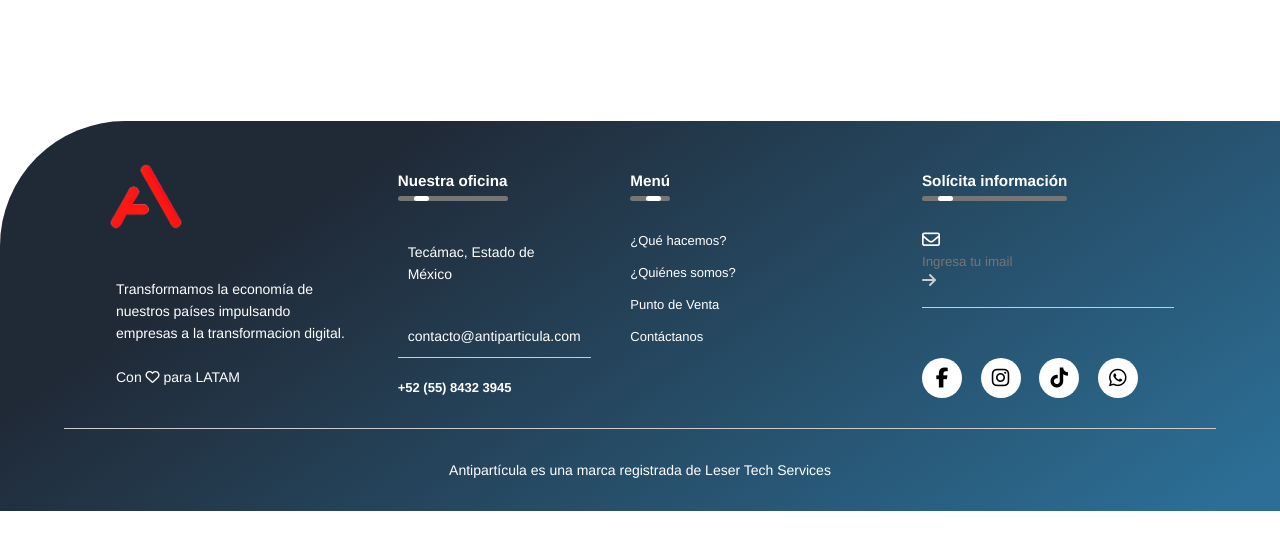
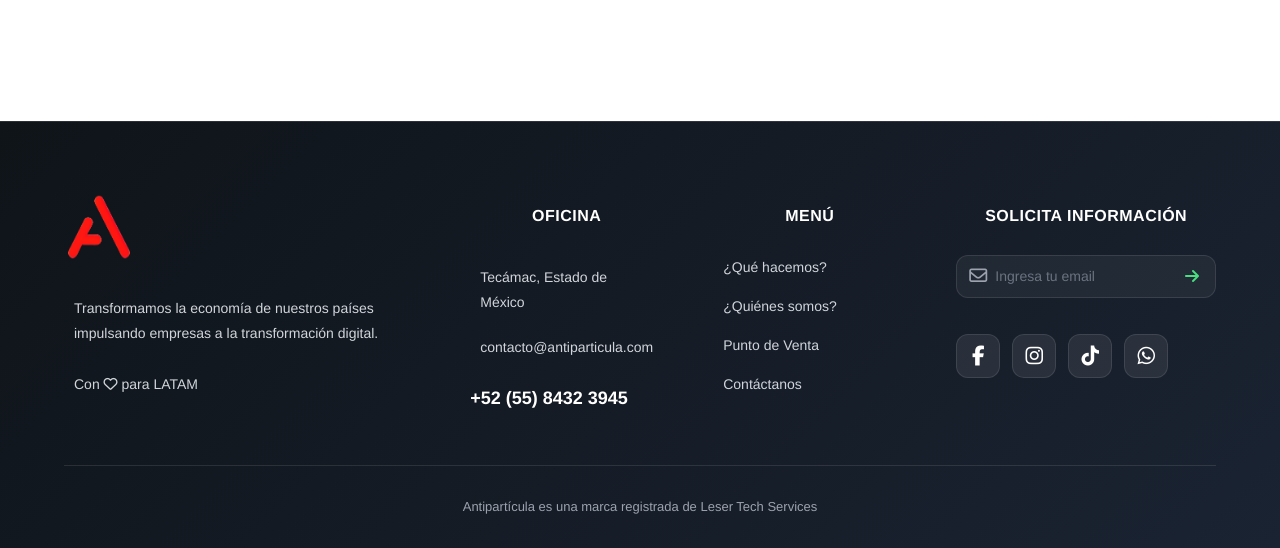
Before and after one commit to LeserNovich/antiparticula, a PHP site: page /index.html in a window 1280 px wide. Shown: the part 2978-3526 px from the top of the page. Before the commit the page ends 3489 px from the top, so only its background shows below. Run offline with PHP 8.4, Linux system fonts and the light colour scheme; some libraries are stand-ins or nearby versions.

Commit message:
Se actualiza footer

```diff
--- a/public_html/css/style.css
+++ b/public_html/css/style.css
@@ -331,168 +331,243 @@ h3 {
 
 
 
-/*--------------footer ---------------*/
+/*--------------footer - Minimalista ---------------*/
 footer {
-
   width: 100%;
   bottom: 0;
-  background: linear-gradient(146deg, rgba(32,41,54,1) 23%, rgba(44,110,149,1) 96%);
-  color: #fff;
-  padding: 30px 0 20px;
-  border-top-left-radius: 125px;
-  font-size: 13px;
-  line-height: 20px;
+  background: linear-gradient(135deg, #0f1419 0%, #1a2332 100%);
+  color: #d1d5db;
+  padding: 70px 0 30px;
+  font-size: 14px;
+  line-height: 1.8;
+  border-top: 1px solid rgba(255, 255, 255, 0.1);
 }
 
 .rowFooter{
-width: 85%;
-margin: auto;
+  max-width: 1200px;
+  width: 90%;
+  margin: 0 auto;
+  display: grid;
+  grid-template-columns: 2fr 1fr 1fr 1.5fr;
+  gap: 60px;
+  padding-bottom: 50px;
+}
+
+.rowFooter p{
+  color: #d1d5db;
+  line-height: 1.8;
+  margin: 0;
+}
+
+.colFooter{
   display: flex;
-flex-wrap: wrap;
-align-items: flex-start;
-justify-content: space-between;
-}
-
-.rowFooter p{
-  color: #fff;
-}
-
-.colFooter{
-flex-basis: 25%;
-padding: 10px;
-}
-
-
-.colFooter:nth-child(2), colFooter:nth-child(3){
-  flex-basis: 15%;
+  flex-direction: column;
 }
 
 .logoFooter{
-  width: 80px;
-  margin-bottom: 30px;
+  width: 70px;
+  height: 70px;
+  margin-bottom: 24px;
+  border-radius: 12px;
 }
 
 .colFooter h3{
-  width: fit-content;
-  margin-bottom: 40px;
-  position: relative;
+  font-size: 16px;
+  font-weight: 700;
+  color: #ffffff;
+  margin-bottom: 24px;
+  letter-spacing: 0.5px;
+  text-transform: uppercase;
 }
 
 .email-id {
-  width: fit-content;
-  border-bottom: 1px solid #ccc;
-  margin: 20px 0;
-}
-
-ul li {
+  color: #4ade80;
+  margin: 16px 0;
+  font-weight: 500;
+  transition: color 0.3s ease;
+}
+
+.email-id:hover {
+  color: #22c55e;
+}
+
+.colFooter h4 {
+  color: #ffffff;
+  font-size: 18px;
+  font-weight: 600;
+  margin-top: 12px;
+}
+
+.colFooter ul {
   list-style: none;
-  margin-bottom: 12px;
-}
-
-ul li a {
+  padding: 0;
+  margin: 0;
+}
+
+.colFooter ul li {
+  list-style: none;
+  margin-bottom: 14px;
+}
+
+.colFooter ul li a {
   text-decoration: none;
-  color: #fff;
-}
-
-form {
-  padding-bottom: 15px;
+  color: #d1d5db;
+  transition: all 0.3s ease;
+  display: inline-block;
+  font-weight: 500;
+}
+
+.colFooter ul li a:hover {
+  color: #ffffff;
+  transform: translateX(4px);
+}
+
+.colFooter form {
+  padding: 0;
   display: flex;
   align-items: center;
-  justify-content: space-between;
-  border-bottom: 1px solid #ccc;
-  margin-bottom: 50px;
-}
-form .fa-regular {
+  gap: 8px;
+  background: rgba(255, 255, 255, 0.05);
+  border: 1px solid rgba(255, 255, 255, 0.1);
+  border-radius: 12px;
+  padding: 8px 12px;
+  margin-bottom: 28px;
+  transition: all 0.3s ease;
+}
+
+.colFooter form:focus-within {
+  border-color: rgba(74, 222, 128, 0.4);
+  background: rgba(255, 255, 255, 0.08);
+}
+
+.colFooter form .fa-regular {
   font-size: 18px;
-  margin-right: 10px;
-}
-
-form input {
+  color: #9ca3af;
+  flex-shrink: 0;
+}
+
+.colFooter form input {
   width: 100%;
   background: transparent;
-  color: #ccc;
+  color: #ffffff;
   border: 0;
   outline: none;
-}
-
-form button{
+  font-size: 14px;
+  font-family: inherit;
+}
+
+.colFooter form input::placeholder {
+  color: #6b7280;
+}
+
+.colFooter form button{
   background: transparent;
   border: 0;
   outline: none;
   cursor: pointer;
-}
-
-form button .fa-solid {
+  padding: 4px;
+  transition: transform 0.2s ease;
+  flex-shrink: 0;
+}
+
+.colFooter form button:hover {
+  transform: translateX(3px);
+}
+
+.colFooter form button .fa-solid {
   font-size: 16px;
-  color: #ccc;
-}
-
-.social-icons .fa-brands {text-decoration: none;
-  width: 40px;
-  height: 40px;
-  border-radius: 50%;
-  text-align: center;
-  line-height: 40px;
+  color: #4ade80;
+}
+
+.social-icons {
+  display: flex;
+  gap: 12px;
+  margin-top: 8px;
+}
+
+.social-icons .fa-brands {
+  text-decoration: none;
+  width: 44px;
+  height: 44px;
+  border-radius: 12px;
+  display: flex;
+  align-items: center;
+  justify-content: center;
   font-size: 20px;
-  color: #000;
-  background: #fff;
-  margin-right: 15px;
-  cursor: pointer;
-}
-hr{
+  color: #ffffff;
+  background: rgba(255, 255, 255, 0.08);
+  border: 1px solid rgba(255, 255, 255, 0.1);
+  transition: all 0.3s cubic-bezier(0.4, 0, 0.2, 1);
+}
+
+.social-icons .fa-brands:hover {
+  background: rgba(74, 222, 128, 0.15);
+  border-color: rgba(74, 222, 128, 0.4);
+  transform: translateY(-3px);
+  color: #4ade80;
+}
+
+footer hr{
+  max-width: 1200px;
   width: 90%;
   border: 0;
-  border-bottom: 1px solid #ccc;
-  margin: 20px auto;
+  border-top: 1px solid rgba(255, 255, 255, 0.1);
+  margin: 0 auto 30px;
 }
 
 .copyright {
-  color: #ffffff;
+  color: #9ca3af;
   text-align: center;
- }
-
+  font-size: 13px;
+  padding: 0 20px;
+}
+
+/* Eliminar underline animation - ya no se usa */
 .underline {
-  width: 100%;
-  height: 5px;
-  background: #767676;
-  border-radius: 3px;
-  position: absolute;
-  top: 25px;
-  left: 0;
-  overflow: hidden;
+  display: none;
 }
 
 .underline span{
-  width: 15px;
-  height: 100%;
-  background: #fff;
-  border-radius: 3px;
-  position: absolute;
-  top: 0;
-  left: 10px;
-  animation: moving 2s linear infinite;
- }
-
- @keyframes moving{
-  0%{
-    left: -20px;
-  }
-  100%{
-    left: 100px;
-  }
+  display: none;
 }
 
 @media (max-width: 900px) {
   footer{
     bottom: unset;
+    padding: 50px 0 30px;
+  }
+
+  .rowFooter{
+    grid-template-columns: 1fr;
+    gap: 40px;
+    padding-bottom: 40px;
   }
 
   .colFooter{
-    flex-basis: 100%;
-    }
-
-    .colFooter:nth-child(2), colFooter:nth-child(3){
-      flex-basis: 100%;
+    text-align: left;
+  }
+
+  .logoFooter{
+    margin: 0 0 20px 0;
+  }
+
+  .social-icons {
+    justify-content: flex-start;
+  }
+}
+
+@media (max-width: 600px) {
+  footer {
+    padding: 40px 0 25px;
+  }
+
+  .rowFooter {
+    gap: 35px;
+  }
+
+  .colFooter h3 {
+    font-size: 14px;
+    margin-bottom: 18px;
   }
 }
 
--- a/public_html/index.html
+++ b/public_html/index.html
@@ -155,33 +155,31 @@
     <footer>
         <div class="rowFooter">
             <div class="colFooter">
-                <img src="../img/A.png" alt="logo de antiparticula" class="logoFooter">
-                <p>Transformamos la economía de nuestros países impulsando empresas a la transformacion digital. <br>
-                    <br> Con   <i class="fa-regular fa-heart" style="color: #ffffff;"></i>   para LATAM
+                <img src="./img/A.png" alt="logo de antiparticula" class="logoFooter">
+                <p>Transformamos la economía de nuestros países impulsando empresas a la transformación digital.<br>
+                    <br>Con <i class="fa-regular fa-heart"></i> para LATAM
                 </p>
             </div>
             <div class="colFooter">
-                <h3>Nuestra oficina <div class="underline"><span></span></div></h3>
+                <h3>Oficina</h3>
                 <p>Tecámac, Estado de México</p>
-                <p class="email-id"> contacto&commat;antiparticula.com</p>
+                <p class="email-id">contacto&commat;antiparticula.com</p>
                 <h4>+52 (55) 8432 3945</h4>
             </div>
             <div class="colFooter">
-                <h3>Menú<div class="underline"><span></span></div>
-                </h3>
+                <h3>Menú</h3>
                 <ul>
-                    <li><a href="paginas/queHacemos.html">¿Qué hacemos?</a></li>
+                    <li><a href="./paginas/queHacemos.html">¿Qué hacemos?</a></li>
                     <li><a href="./paginas/quienes-somos.html">¿Quiénes somos?</a></li>
                     <li><a href="./paginas/puntodeventa.html">Punto de Venta</a></li>
                     <li><a href="./paginas/contacto.html">Contáctanos</a></li>
                 </ul>
             </div>
             <div class="colFooter">
-                <h3>Solícita información<div class="underline"><span></span></div>
-                </h3>
+                <h3>Solicita Información</h3>
                 <form action="https://formsubmit.co/viresbhx@gmail.com" method="POST">
                     <i class="fa-regular fa-envelope"></i>
-                    <input type="email" placeholder="Ingresa tu imail" required name="Correo">
+                    <input type="email" placeholder="Ingresa tu email" required name="Correo">
                     <button type="submit"><i class="fa-solid fa-arrow-right"></i></button>
                     <input type="hidden" name="_next" value="https://antiparticula.com/index.html?enviado=true">
                     <input type="hidden" name="_captcha" value="false">
```
Also changed, not shown: public_html/paginas/puntodeventa.html (+5 -6 lines), public_html/paginas/queHacemos.html (+8 -11 lines), public_html/paginas/quienes-somos.html (+7 -10 lines). Lines whose indentation alone changed are shown as unchanged.
